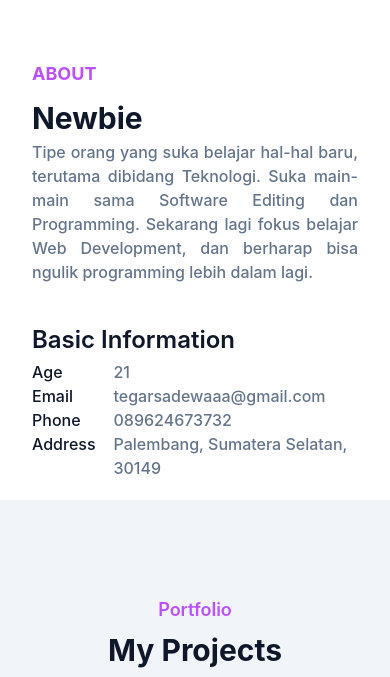
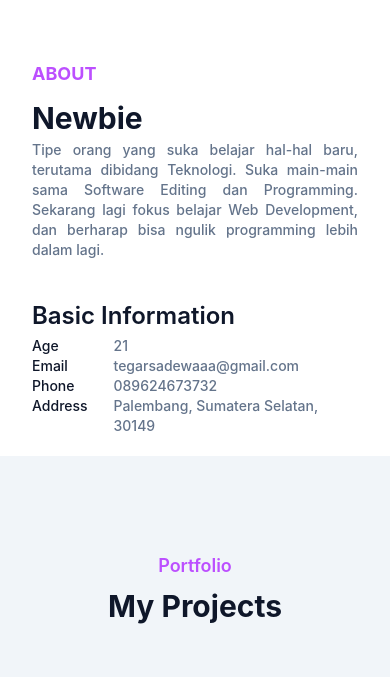
Before and after one commit to g00dm00d/tegar-sadewa, a website: page index.html in a window 390 px wide. Shown: the part 717-1394 px from the top of the page. Drawn offline with Linux system fonts and the light colour scheme.

Commit message:
Update index.html

```diff
--- a/index.html
+++ b/index.html
@@ -296,7 +296,7 @@
               Newbie
             </h2>
             <p
-              class="font-medium text-base text-secondary max-w-xl text-justify lg:text-lg"
+              class="font-medium text-sm text-secondary max-w-xl text-justify lg:text-lg"
             >
               Tipe orang yang suka belajar hal-hal baru, terutama dibidang
               Teknologi. Suka main-main sama Software Editing dan Programming.
@@ -313,44 +313,44 @@
             <div class="w-full flex flex-wrap">
               <div class="w-1/4">
                 <p
-                  class="font-medium text-base text-dark max-w-xl lg:text-lg dark:text-white"
+                  class="font-medium text-sm text-dark max-w-xl lg:text-lg dark:text-white"
                 >
                   Age
                 </p>
                 <p
-                  class="font-medium text-base text-dark max-w-xl lg:text-lg dark:text-white"
+                  class="font-medium text-sm text-dark max-w-xl lg:text-lg dark:text-white"
                 >
                   Email
                 </p>
                 <p
-                  class="font-medium text-base text-dark max-w-xl lg:text-lg dark:text-white"
+                  class="font-medium text-sm text-dark max-w-xl lg:text-lg dark:text-white"
                 >
                   Phone
                 </p>
                 <p
-                  class="font-medium text-base text-dark max-w-xl lg:text-lg dark:text-white"
+                  class="font-medium text-sm text-dark max-w-xl lg:text-lg dark:text-white"
                 >
                   Address
                 </p>
               </div>
               <div class="w-3/4">
                 <p
-                  class="font-medium text-base text-secondary max-w-xl lg:text-lg"
+                  class="font-medium text-sm text-secondary max-w-xl lg:text-lg"
                 >
                   21
                 </p>
                 <p
-                  class="font-medium text-base text-secondary max-w-xl lg:text-lg"
+                  class="font-medium text-sm text-secondary max-w-xl lg:text-lg"
                 >
                   tegarsadewaaa@gmail.com
                 </p>
                 <p
-                  class="font-medium text-base text-secondary max-w-xl lg:text-lg"
+                  class="font-medium text-sm text-secondary max-w-xl lg:text-lg"
                 >
                   089624673732
                 </p>
                 <p
-                  class="font-medium text-base text-secondary max-w-xl lg:text-lg"
+                  class="font-medium text-sm text-secondary max-w-xl lg:text-lg"
                 >
                   Palembang, Sumatera Selatan, 30149
                 </p>
```
